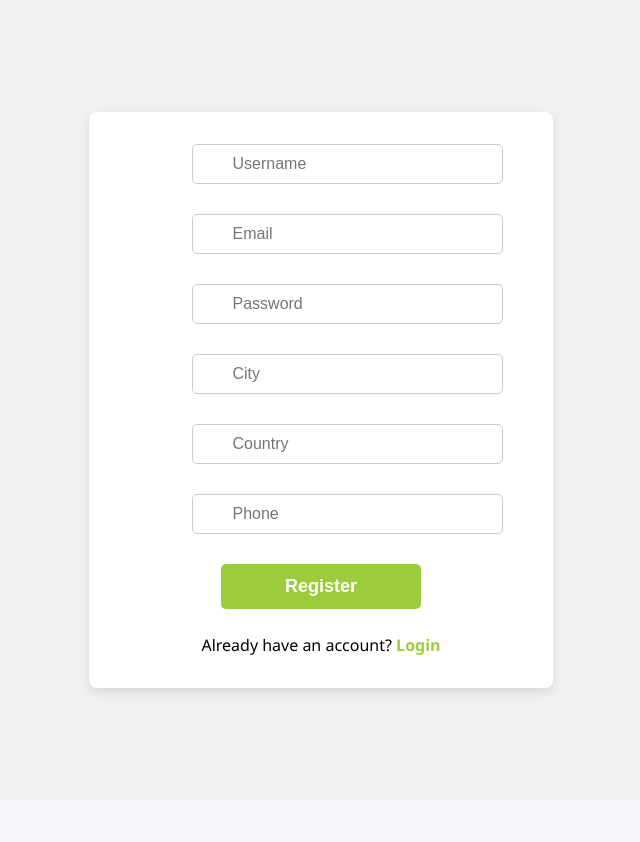
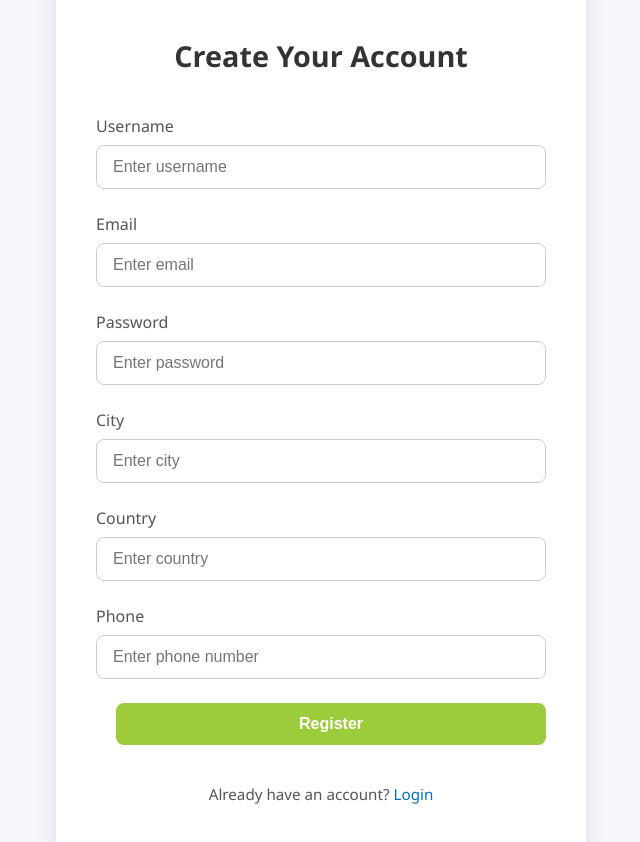
Before and after one commit to UmalumeWabanye/Housing, a React (Vite) app in the folder client/: page /register in a window 1280 px wide. Shown: the top 842 px of the page, without its empty margins (319-959 px from the left). Before the commit the page ends 800 px from the top, so only its background shows below. Built offline with nearby package versions, Linux system fonts and the light colour scheme.

Commit message:
Register page ui mod

```diff
--- a/client/src/pages/register/register.css
+++ b/client/src/pages/register/register.css
@@ -1,91 +1,115 @@
+body {
+  margin: 0;
+  font-family: 'Segoe UI', Tahoma, Geneva, Verdana, sans-serif;
+  background-color: #f5f7fa;
+}
+
 .register {
   height: 100vh;
   display: flex;
   align-items: center;
   justify-content: center;
-  background-color: #f0f0f0;
+  padding: 1rem;
 }
 
-.rContainer {
+.register-container {
+  background-color: #ffffff;
+  padding: 2.5rem;
+  border-radius: 12px;
+  box-shadow: 0 8px 24px rgba(0, 0, 0, 0.1);
+  width: 100%;
+  max-width: 450px;
   display: flex;
   flex-direction: column;
-  gap: 15px;
-  padding: 2rem;
-  background-color: white;
-  box-shadow: 0 4px 8px rgba(0, 0, 0, 0.1);
-  border-radius: 8px;
-  width: 100%;
-  max-width: 400px;
+  gap: 1.5rem;
 }
 
-.rInputWrapper {
-  position: relative;
-  margin-bottom: 15px;
+.register-title {
+  text-align: center;
+  font-size: 1.8rem;
+  color: #333;
+  margin-bottom: 1rem;
 }
 
-.rInputWrapper .fas {
-  position: absolute;
-  left: 15px;
-  top: 50%;
-  transform: translateY(-50%);
-  color: #888;
+.input-group {
+  display: flex;
+  flex-direction: column;
 }
 
-.rInput {
-  width: 100%;
-  padding: 10px 10px 10px 40px;
-  background-color: white;
-  border: 1px solid #ccc;
-  border-radius: 5px;
-  font-size: 16px;
+.input-group label {
+  margin-bottom: 0.5rem;
+  font-weight: 500;
+  color: #555;
 }
 
-.rInput:focus {
-  outline: none;
-  border: 2px solid #9CCB3B;
+.input-group input {
+  padding: 0.75rem 1rem;
+  border: 1px solid #ccc;
+  border-radius: 8px;
+  font-size: 1rem;
+  transition: border-color 0.3s ease;
 }
 
-.rButton {
-  width: 100%;
-  max-width: 200px;
-  margin: 0 auto;
-  border: none;
-  padding: 12px;
+.input-group input:focus {
+  outline: none;
+  border-color: #9CCB3B;
+}
+
+.register-button {
+  padding: 0.75rem;
   background-color: #9CCB3B;
   color: white;
   font-weight: bold;
+  border: none;
+  border-radius: 8px;
+  font-size: 1rem;
   cursor: pointer;
-  border-radius: 5px;
-  text-align: center;
-  font-size: 18px;
-  display: block;
+  transition: background-color 0.3s ease;
 }
 
-.rButton:disabled {
-  background-color: #7aa12e;
+.register-button:disabled {
+  background-color: #cde6a3;
   cursor: not-allowed;
 }
 
-.rLogin {
+.error-message {
+  color: #d9534f;
   text-align: center;
-  margin-top: 10px;
+  font-size: 0.9rem;
 }
 
-.rLink {
-  color: #9CCB3B;
-  text-decoration: none;
-  font-weight: bold;
+.login-prompt {
+  text-align: center;
+  font-size: 0.95rem;
+  color: #555;
 }
 
-.rLink:hover {
+.login-prompt a {
+  color: #0071c2;
+  text-decoration: none;
+  font-weight: 500;
+}
+
+.login-prompt a:hover {
   text-decoration: underline;
 }
 
+/* Responsive */
+@media (max-width: 480px) {
+  .register-container {
+    padding: 2rem;
+    gap: 1rem;
+  }
 
+  .register-title {
+    font-size: 1.5rem;
+  }
 
-/* Responsive styling */
-@media (max-width: 768px) {
-  .rContainer {
-    width: 90%;
+  .input-group input {
+    font-size: 0.95rem;
+  }
+
+  .register-button {
+    font-size: 0.95rem;
   }
 }
--- a/client/src/pages/register/register.jsx
+++ b/client/src/pages/register/register.jsx
@@ -19,7 +19,7 @@ const Register = () => {
   const navigate = useNavigate();
 
   const handleChange = (e) => {
-        setCredentials((prev) => ({ ...prev, [e.target.id]: e.target.value}));
+    setCredentials((prev) => ({ ...prev, [e.target.id]: e.target.value }));
   };
 
   const handleClick = async (e) => {
@@ -34,77 +34,47 @@ const Register = () => {
 
   return (
     <div className="register">
-      <div className="rContainer">
-        <div className="rInputWrapper">
-          <i className="fas fa-user"></i>
-          <input
-            type="text"
-            placeholder="Username"
-            id="username"
-            onChange={handleChange}
-            className="rInput"
-          />
-        </div>
-        <div className="rInputWrapper">
-          <i className="fas fa-envelope"></i>
-          <input
-            type="email"
-            placeholder="Email"
-            id="email"
-            onChange={handleChange}
-            className="rInput"
-          />
-        </div>
-        <div className="rInputWrapper">
-          <i className="fas fa-lock"></i>
-          <input
-            type="password"
-            placeholder="Password"
-            id="password"
-            onChange={handleChange}
-            className="rInput"
-          />
-        </div>
-        <div className="rInputWrapper">
-          <i className="fas fa-city"></i>
-          <input
-            type="text"
-            placeholder="City"
-            id="city"
-            onChange={handleChange}
-            className="rInput"
-          />
-        </div>
-        <div className="rInputWrapper">
-          <i className="fas fa-flag"></i>
-          <input
-            type="text"
-            placeholder="Country"
-            id="country"
-            onChange={handleChange}
-            className="rInput"
-          />
-        </div>
-        <div className="rInputWrapper">
-          <i className="fas fa-phone"></i>
-          <input
-            type="text"
-            placeholder="Phone"
-            id="phone"
-            onChange={handleChange}
-            className="rInput"
-          />
+      <form className="register-container" onSubmit={handleClick}>
+        <h2 className="register-title">Create Your Account</h2>
+
+        <div className="input-group">
+          <label htmlFor="username">Username</label>
+          <input type="text" id="username" placeholder="Enter username" onChange={handleChange} required />
         </div>
 
-        <button onClick={handleClick} className="rButton">
-          Register
-        </button>
-        <div className="rLogin">
-          <span>Already have an account? </span>
-          <Link to="/login" className="rLink">Login</Link>
+        <div className="input-group">
+          <label htmlFor="email">Email</label>
+          <input type="email" id="email" placeholder="Enter email" onChange={handleChange} required />
         </div>
-        {error && <span>{error.message}</span>}
+
+        <div className="input-group">
+          <label htmlFor="password">Password</label>
+          <input type="password" id="password" placeholder="Enter password" onChange={handleChange} required />
         </div>
+
+        <div className="input-group">
+          <label htmlFor="city">City</label>
+          <input type="text" id="city" placeholder="Enter city" onChange={handleChange} />
+        </div>
+
+        <div className="input-group">
+          <label htmlFor="country">Country</label>
+          <input type="text" id="country" placeholder="Enter country" onChange={handleChange} />
+        </div>
+
+        <div className="input-group">
+          <label htmlFor="phone">Phone</label>
+          <input type="text" id="phone" placeholder="Enter phone number" onChange={handleChange} />
+        </div>
+
+        <button type="submit" className="register-button">Register</button>
+
+        {error && <p className="error-message">{error.message}</p>}
+
+        <p className="login-prompt">
+          Already have an account? <Link to="/login">Login</Link>
+        </p>
+      </form>
     </div>
   );
 };
```
Lines whose indentation alone changed are shown as unchanged.
